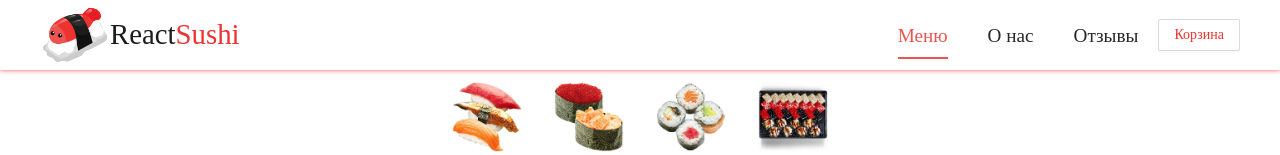
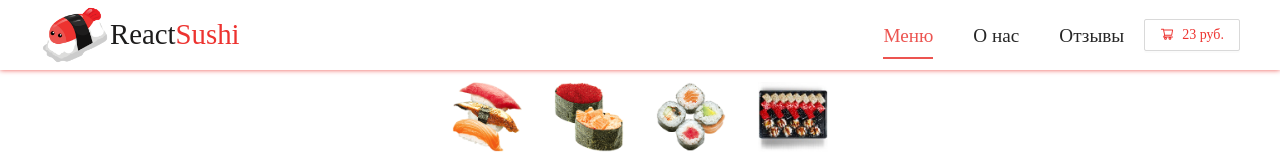
Before and after one commit to hauseyo/react-sushi, a React (Create React App) app: page / in a window 1280 px wide. Shown: the top 155 px of the page. Built offline with nearby package versions, Linux system fonts and the light colour scheme; a web font is replaced by a local one.

Commit message:
feat: create modal to display basket

```diff
--- a/src/features/basket/basket.tsx
+++ b/src/features/basket/basket.tsx
@@ -1,6 +1,41 @@
-import React, { FC } from "react"
+import React, { FC, useState } from "react"
+import { ShoppingCartOutlined } from "@ant-design/icons"
+import { Modal } from "antd"
 import { MyButton } from "ui"
 
 export const Basket: FC = () => {
-  return <MyButton text="Корзина" />
+  const [modalOpened, setModalOpened] = useState<boolean>(false)
+
+  return (
+    <>
+      <MyButton
+        onClick={() => setModalOpened(!modalOpened)}
+        text="23 руб."
+        type="primary"
+        style={{
+          position: "fixed",
+          bottom: "10%",
+          right: "10%",
+          fontSize: "1rem",
+          fontWeight: 600,
+        }}
+        icon={<ShoppingCartOutlined />}
+      />
+      <Modal
+        title="Корзина"
+        visible={modalOpened}
+        footer={[
+          <MyButton
+            key="1"
+            type="primary"
+            onClick={() => setModalOpened(false)}
+            text="Закрыть"
+          />,
+        ]}
+        onCancel={() => setModalOpened(false)}
+      >
+        л
+      </Modal>
+    </>
+  )
 }
```
